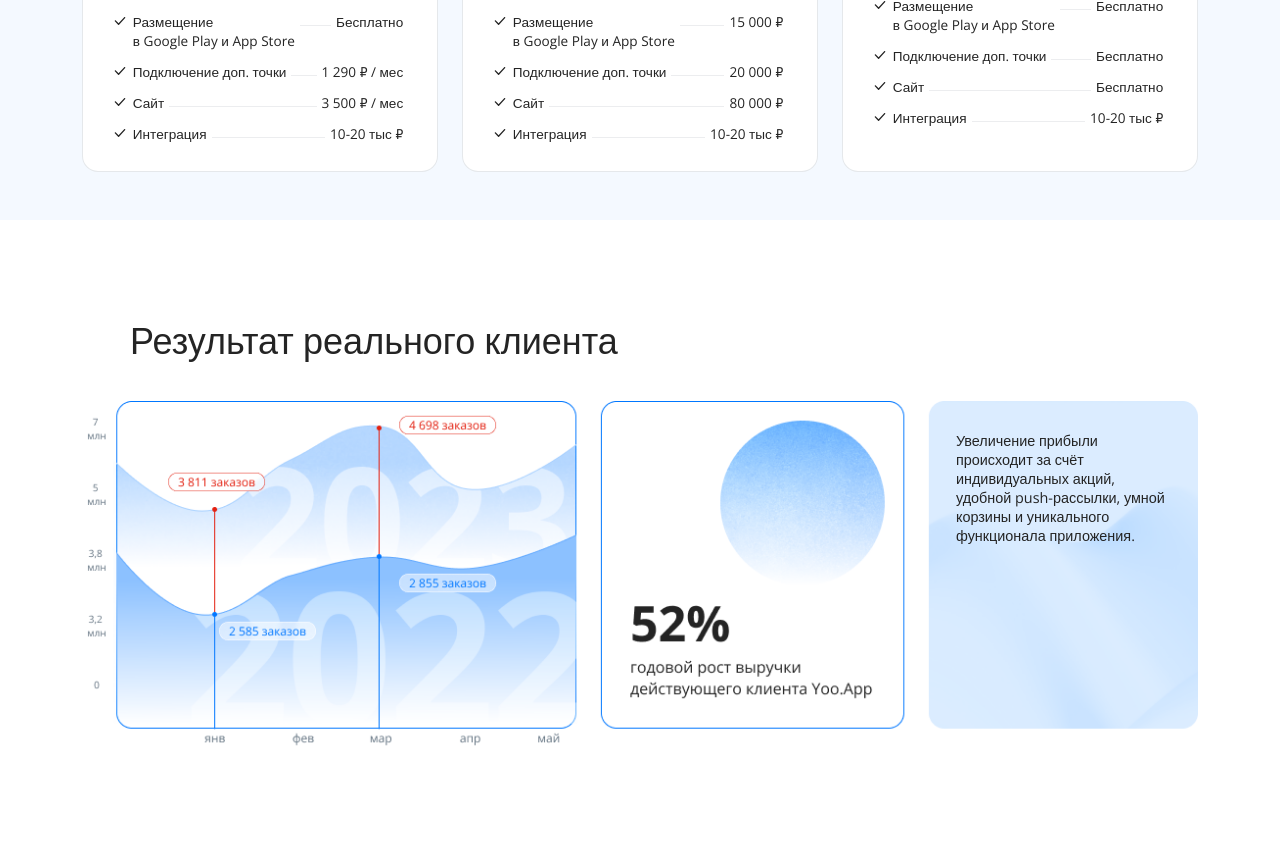
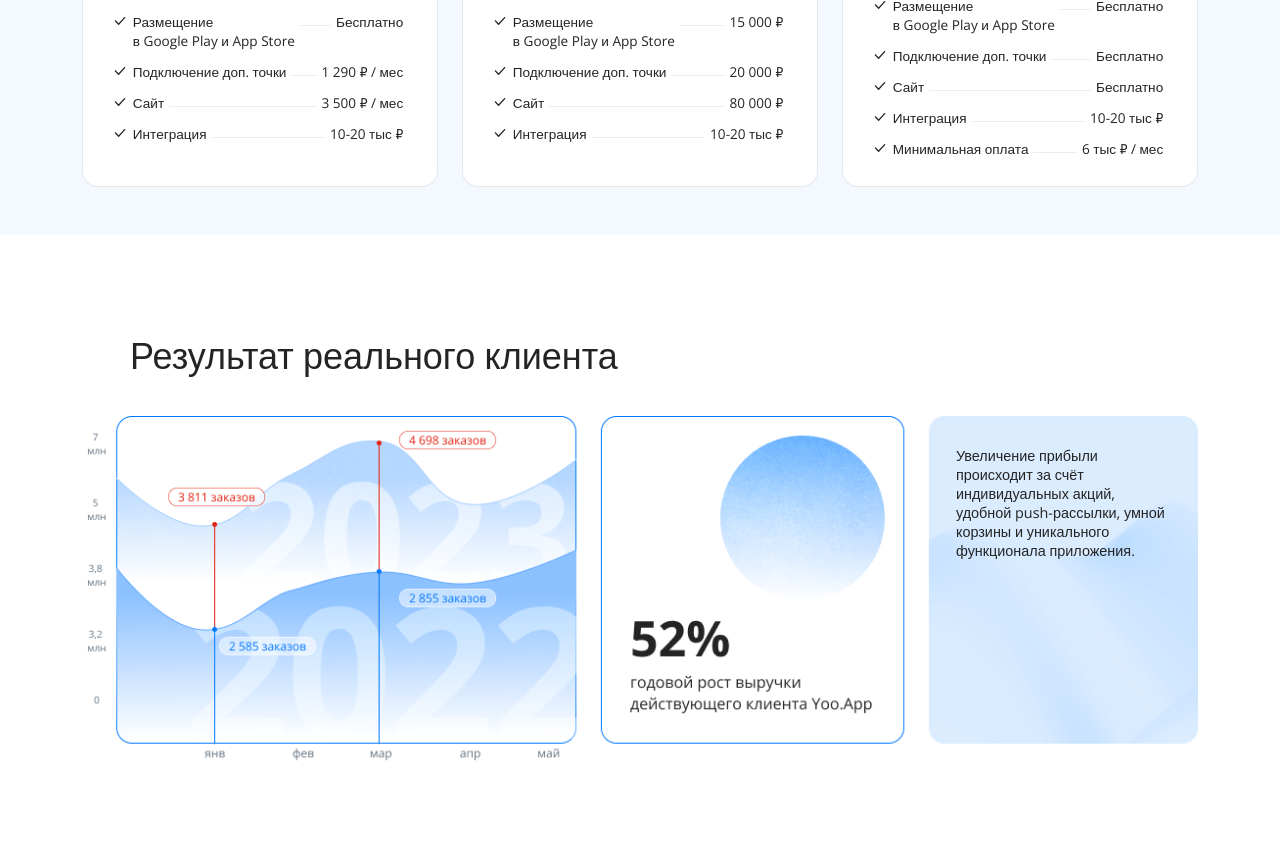
Before and after one commit to PIaiX/yoo-landing, a React (Create React App) app: page / in a window 1280 px wide. Shown: the part 6780-7647 px from the top of the page. Built offline with nearby package versions, Linux system fonts and the light colour scheme.

Commit message:
Update Home.jsx

```diff
--- a/src/pages/Home.jsx
+++ b/src/pages/Home.jsx
@@ -1022,6 +1022,10 @@ const Home = () => {
                           <li>
                             <span>{t("Интеграция")}</span>
                             <span>{t("10-20 тыс ₽")}</span>
+                          </li>
+                          <li>
+                            <span>{t("Минимальная оплата")}</span>
+                            <span>{t("6 тыс ₽ / мес")}</span>
                           </li>
                         </ul>
                       </div>
```
